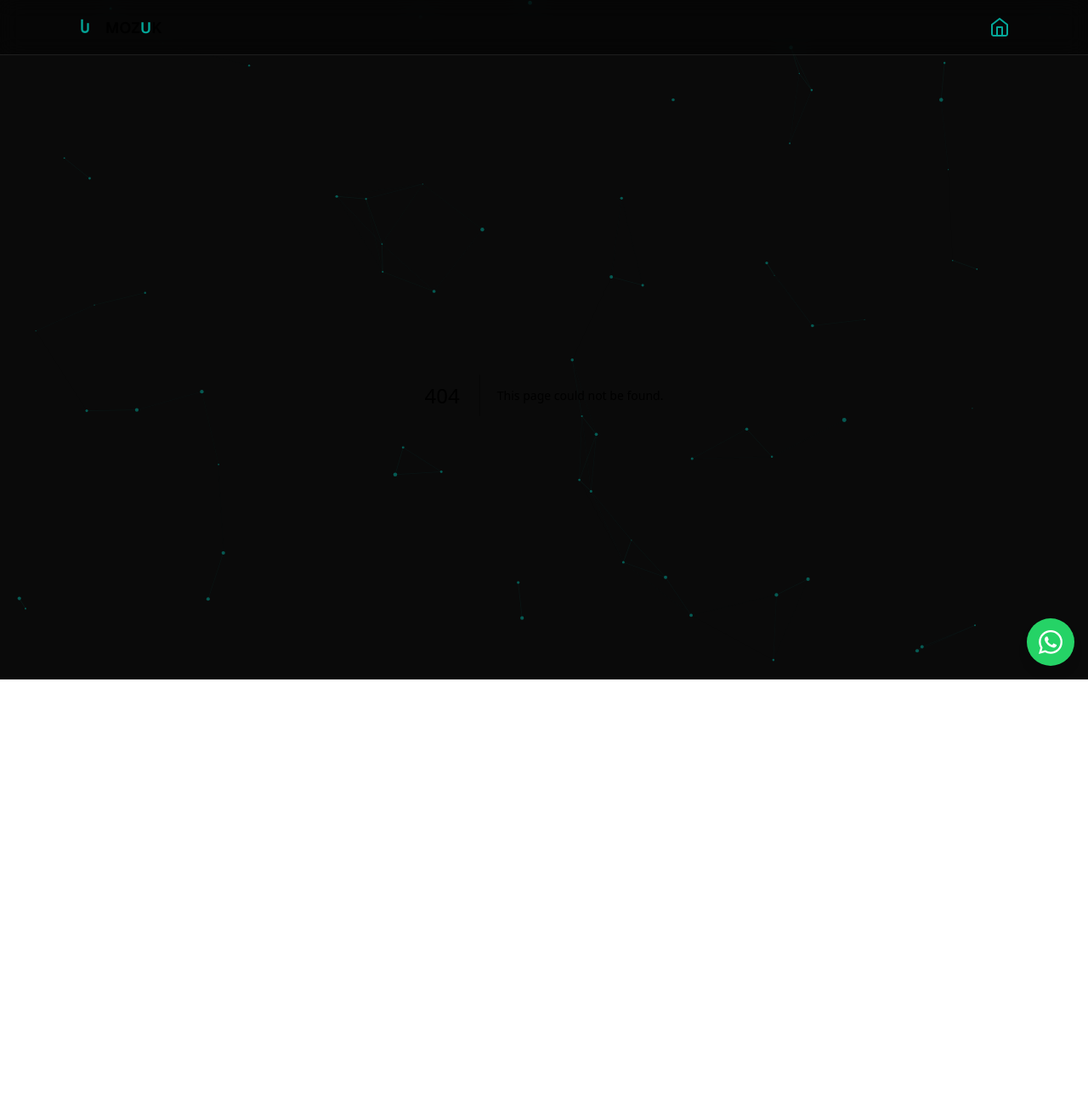
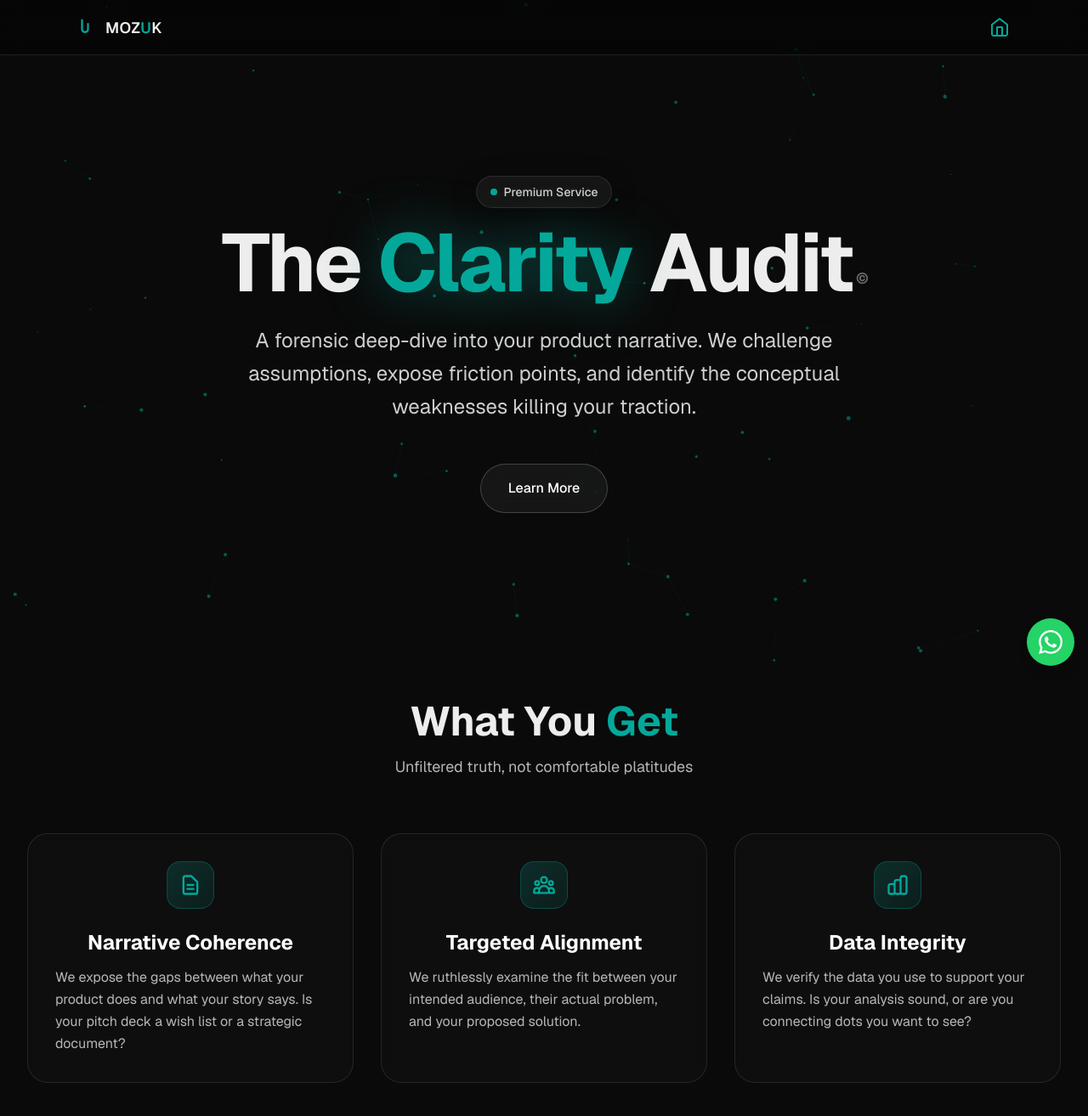
Before and after one commit to Drakhtar359/mozuk-site, a Next.js app in the folder apps/web/: page /clarityaudit in a window 1280 px wide. Before the commit this address had no page. Shown: the top 1314 px of the page at 85% size. Before the commit the page ends 865 px from the top, so only its background shows below. Built offline with nearby package versions, Linux system fonts and the light colour scheme.

Commit message:
Add modernized /clarityaudit page with brand colors and footer

```diff
--- /dev/null
+++ b/apps/web/src/app/clarityaudit/page.tsx
@@ -0,0 +1,141 @@
+"use client";
+
+import Link from "next/link";
+
+export default function ClarityAudit() {
+  return (
+    <main className="mx-auto max-w-7xl px-5 sm:px-8">
+      {/* Hero Section with Animated Gradient */}
+      <section className="relative min-h-[85svh] flex flex-col items-center justify-center text-center py-20">
+
+        <div className="relative z-10 space-y-6 max-w-4xl">
+          {/* Premium badge */}
+          <div className="inline-flex items-center gap-2 px-4 py-2 rounded-full bg-white/5 backdrop-blur-md border border-white/10 shadow-[0_8px_32px_rgba(0,0,0,0.3)] mb-4">
+            <span className="w-2 h-2 bg-[var(--brand)] rounded-full animate-pulse" />
+            <span className="text-sm font-medium text-white/80">Premium Service</span>
+          </div>
+
+          <h1 className="text-5xl sm:text-7xl lg:text-8xl font-bold tracking-tight">
+            The <span className="text-[var(--brand)] drop-shadow-[0_0_30px_rgba(4,168,154,0.5)]">Clarity</span> Audit
+            <sup className="text-base sm:text-lg ml-1 text-white/40">©</sup>
+          </h1>
+
+          <p className="text-xl sm:text-2xl text-white/80 leading-relaxed max-w-3xl mx-auto">
+            A forensic deep-dive into your product narrative. We challenge assumptions, expose friction points, and identify the conceptual weaknesses killing your traction.
+          </p>
+
+          <div className="flex flex-col sm:flex-row gap-4 justify-center pt-6">
+            <a
+              href="#deliverables"
+              className="px-8 py-4 rounded-full border border-white/20 bg-white/5 backdrop-blur-md text-white font-medium hover:bg-white/10 hover:border-[var(--brand)]/30 transition-all"
+            >
+              Learn More
+            </a>
+          </div>
+        </div>
+      </section>
+
+      {/* Deliverables Section */}
+      <section id="deliverables" className="py-20">
+        <div className="text-center mb-16">
+          <h2 className="text-4xl sm:text-5xl font-bold mb-4">
+            What You <span className="text-[var(--brand)]">Get</span>
+          </h2>
+          <p className="text-lg text-white/70 max-w-2xl mx-auto">
+            Unfiltered truth, not comfortable platitudes
+          </p>
+        </div>
+
+        <div className="grid grid-cols-1 md:grid-cols-3 gap-6 lg:gap-8">
+          {/* Card 1 */}
+          <div className="group relative rounded-3xl p-8 bg-white/[0.02] backdrop-blur-sm border border-white/10 hover:border-[var(--brand)]/50 transition-all duration-300 hover:shadow-[0_0_40px_rgba(4,168,154,0.15)] hover:-translate-y-2">
+            {/* Icon */}
+            <div className="w-14 h-14 mb-6 rounded-2xl bg-gradient-to-br from-[var(--brand)]/20 to-[var(--brand)]/10 border border-[var(--brand)]/30 flex items-center justify-center group-hover:scale-110 transition-transform mx-auto">
+              <svg className="w-7 h-7 text-[var(--brand)]" fill="none" stroke="currentColor" viewBox="0 0 24 24">
+                <path strokeLinecap="round" strokeLinejoin="round" strokeWidth={2} d="M9 12h6m-6 4h6m2 5H7a2 2 0 01-2-2V5a2 2 0 012-2h5.586a1 1 0 01.707.293l5.414 5.414a1 1 0 01.293.707V19a2 2 0 01-2 2z" />
+              </svg>
+            </div>
+            <h3 className="text-2xl font-bold mb-3 text-white text-center">Narrative Coherence</h3>
+            <p className="text-white/70 leading-relaxed">
+              We expose the gaps between what your product does and what your story says. Is your pitch deck a wish list or a strategic document?
+            </p>
+          </div>
+
+          {/* Card 2 */}
+          <div className="group relative rounded-3xl p-8 bg-white/[0.02] backdrop-blur-sm border border-white/10 hover:border-[var(--brand)]/50 transition-all duration-300 hover:shadow-[0_0_40px_rgba(4,168,154,0.15)] hover:-translate-y-2">
+            <div className="w-14 h-14 mb-6 rounded-2xl bg-gradient-to-br from-[var(--brand)]/20 to-[var(--brand)]/10 border border-[var(--brand)]/30 flex items-center justify-center group-hover:scale-110 transition-transform mx-auto">
+              <svg className="w-7 h-7 text-[var(--brand)]" fill="none" stroke="currentColor" viewBox="0 0 24 24">
+                <path strokeLinecap="round" strokeLinejoin="round" strokeWidth={2} d="M17 20h5v-2a3 3 0 00-5.356-1.857M17 20H7m10 0v-2c0-.656-.126-1.283-.356-1.857M7 20H2v-2a3 3 0 015.356-1.857M7 20v-2c0-.656.126-1.283.356-1.857m0 0a5.002 5.002 0 019.288 0M15 7a3 3 0 11-6 0 3 3 0 016 0zm6 3a2 2 0 11-4 0 2 2 0 014 0zM7 10a2 2 0 11-4 0 2 2 0 014 0z" />
+              </svg>
+            </div>
+            <h3 className="text-2xl font-bold mb-3 text-white text-center">Targeted Alignment</h3>
+            <p className="text-white/70 leading-relaxed">
+              We ruthlessly examine the fit between your intended audience, their actual problem, and your proposed solution.
+            </p>
+          </div>
+
+          {/* Card 3 */}
+          <div className="group relative rounded-3xl p-8 bg-white/[0.02] backdrop-blur-sm border border-white/10 hover:border-[var(--brand)]/50 transition-all duration-300 hover:shadow-[0_0_40px_rgba(4,168,154,0.15)] hover:-translate-y-2">
+            <div className="w-14 h-14 mb-6 rounded-2xl bg-gradient-to-br from-[var(--brand)]/20 to-[var(--brand)]/10 border border-[var(--brand)]/30 flex items-center justify-center group-hover:scale-110 transition-transform mx-auto">
+              <svg className="w-7 h-7 text-[var(--brand)]" fill="none" stroke="currentColor" viewBox="0 0 24 24">
+                <path strokeLinecap="round" strokeLinejoin="round" strokeWidth={2} d="M9 19v-6a2 2 0 00-2-2H5a2 2 0 00-2 2v6a2 2 0 002 2h2a2 2 0 002-2zm0 0V9a2 2 0 012-2h2a2 2 0 012 2v10m-6 0a2 2 0 002 2h2a2 2 0 002-2m0 0V5a2 2 0 012-2h2a2 2 0 012 2v14a2 2 0 01-2 2h-2a2 2 0 01-2-2z" />
+              </svg>
+            </div>
+            <h3 className="text-2xl font-bold mb-3 text-white text-center">Data Integrity</h3>
+            <p className="text-white/70 leading-relaxed">
+              We verify the data you use to support your claims. Is your analysis sound, or are you connecting dots you want to see?
+            </p>
+          </div>
+        </div>
+      </section>
+
+      {/* Outcome Section */}
+      <section className="py-20">
+        <div className="relative rounded-[2.5rem] overflow-hidden p-12 sm:p-16 bg-gradient-to-br from-white/[0.03] to-white/[0.01] backdrop-blur-sm border border-white/10 text-center">
+          {/* Decorative gradient orb */}
+          <div className="absolute top-0 right-0 w-64 h-64 bg-gradient-to-br from-[var(--brand)]/20 to-transparent rounded-full blur-3xl -z-10" />
+
+          <div className="relative z-10 max-w-4xl mx-auto">
+            <h2 className="text-4xl sm:text-5xl font-bold mb-6">
+              The <span className="text-[var(--brand)]">Outcome</span>
+            </h2>
+            <div className="space-y-6 text-lg text-white/80 leading-relaxed">
+              <p>
+                You receive a <span className="text-white font-semibold">precise, prioritized blueprint</span> identifying the 3-5 critical blockages to your growth and communication. This is the unvalidated, unfiltered truth you need to hear, not the comfort you want to buy.
+              </p>
+              <p className="pt-4 border-t border-white/10">
+                The Clarity Audit is the <span className="text-[var(--brand)] font-semibold">prerequisite to working with MOZUK</span>. Before we help you build the right story, we ensure you stop telling the wrong one.
+              </p>
+            </div>
+          </div>
+        </div>
+      </section>
+
+      {/* CTA Section */}
+      <section className="py-20 text-center">
+        <div className="inline-block p-[2px] rounded-[2rem] bg-gradient-to-r from-[var(--brand)] via-[var(--brand)] to-[var(--brand)] shadow-[0_0_60px_rgba(4,168,154,0.5)]">
+          <div className="rounded-[2rem] bg-black/90 backdrop-blur-xl px-12 py-10">
+            <h3 className="text-3xl sm:text-4xl font-bold mb-4 text-white">Ready to Get Started?</h3>
+            <p className="text-lg text-white/70 mb-8 max-w-2xl mx-auto">
+              Tell us about your product and goals. We'll reply within 1 business day to discuss how we can bring clarity to your strategy.
+            </p>
+            <Link
+              href="/mozuk-form"
+              className="inline-flex items-center px-10 py-5 rounded-full bg-[var(--brand)] text-white text-xl font-bold shadow-[0_0_40px_rgba(4,168,154,0.4)] hover:shadow-[0_0_60px_rgba(4,168,154,0.6)] hover:scale-105 transition-all"
+            >
+              Schedule Your Clarity Audit
+              <svg className="w-6 h-6 ml-2" fill="none" stroke="currentColor" viewBox="0 0 24 24">
+                <path strokeLinecap="round" strokeLinejoin="round" strokeWidth={2} d="M13 7l5 5m0 0l-5 5m5-5H6" />
+              </svg>
+            </Link>
+          </div>
+        </div>
+      </section>
+
+      {/* Footer */}
+      <div className="text-center mt-16 pb-12 text-white/40 text-xs">
+        © MOZUK 2025 · Connecting dots that matter
+      </div>
+    </main>
+  );
+}
```
